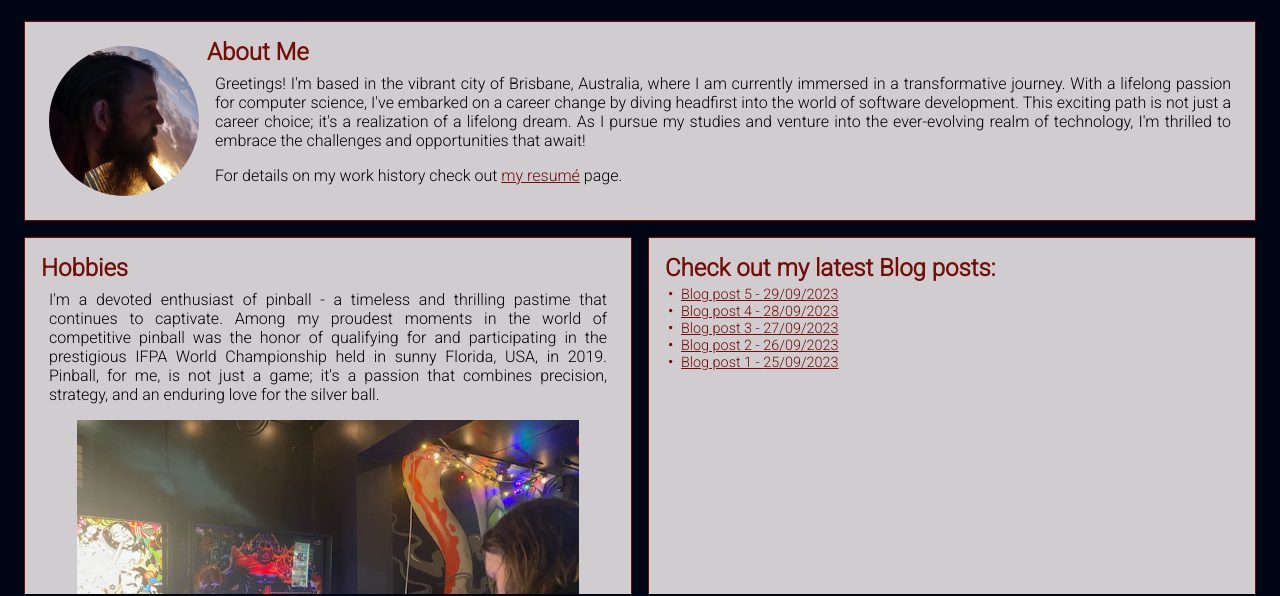
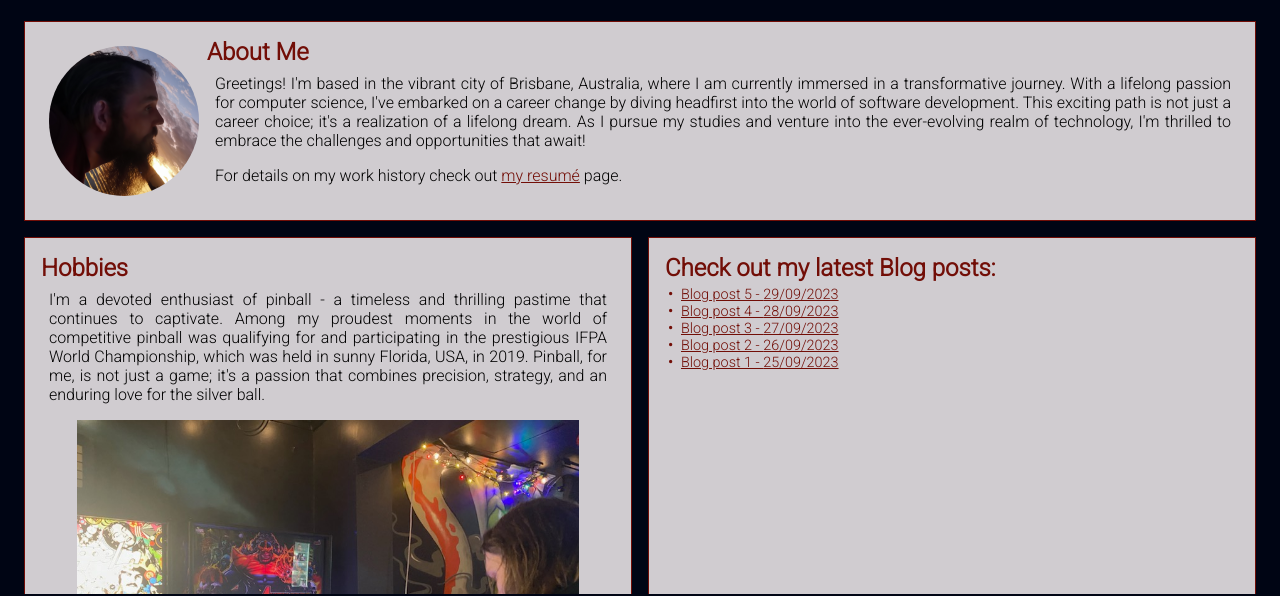
Before and after one commit to dtbooy/DirkBooy-T1A2-Portfolio, a plain HTML site: page src/about.html in a window 1280 px wide. Shown: the part 126-722 px from the top of the page. Drawn offline with Linux system fonts and the light colour scheme.

Commit message:
content for README.md added, minor edits to comments in HTML & CSS

```diff
--- a/src/about.html
+++ b/src/about.html
@@ -54,9 +54,9 @@
             <h2>Hobbies</h2>
             <p>
                 I'm a devoted enthusiast of pinball - a timeless and thrilling pastime that continues to captivate.
-                Among my proudest moments in the world of competitive pinball was the honor of qualifying for and
-                participating in the prestigious IFPA World Championship held in sunny Florida, USA, in 2019. Pinball,
-                for me, is not just a game; it's a passion that combines precision, strategy, and an enduring love for
+                Among my proudest moments in the world of competitive pinball was qualifying for and participating in
+                the prestigious IFPA World Championship, which was held in sunny Florida, USA, in 2019. Pinball, for
+                me, is not just a game; it's a passion that combines precision, strategy, and an enduring love for
                 the silver ball.
             </p>
             <figure>
--- a/src/style.css
+++ b/src/style.css
@@ -17,7 +17,7 @@
         background-color:#000514;
         /* Setup whole page in a flex box */
         display:flex;
-        flex-direction:column; /*  stack header-nav-main-footer ontop of eachother */
+        flex-direction:column; /*  stack header-nav-main-footer on top of each other */
         height:100vh; /* limit size to screen height to viewport so header/nav/footer stay in place */
     }
     main{
@@ -29,7 +29,7 @@
     }
 
     figure {
-       /* Will display <Figure> content on top of eachother (eg fig - caption or multiple figures etc)   */
+       /* Will display <Figure> content on top of each other (eg fig - caption or multiple figures etc)   */
        display:flex;
        flex-direction: column;
        align-items: center;
@@ -47,7 +47,7 @@
         text-align:center;
         padding: 0rem 0.5rem;
     }
-    /* default formating for content cards */
+    /* default formatting for content cards */
 .content-box {
     margin:0.5rem ;
     padding:1rem;
@@ -56,7 +56,7 @@
     background-color: #d0ccd0;
     flex-grow: 1;
 }
-/* Bullet list formating in content cards */
+/* Bullet list formatting in content cards */
 .content-box ul {
     margin: 0.25rem 1rem 0.5rem; /* move the lists style out so it aligns with the text */
     list-style-type: none; /* remove bullet point to be replaced with theme styled markers */
@@ -105,7 +105,7 @@
     /* Reset the default link values for the menu bar */
     nav a:visited, nav a:link {color:#fbfcff}
 
-    /* Foramt the links in the nav bar to navigation buttons */
+    /* Format the links in the nav bar to navigation buttons */
     nav a{
         flex:1 0 80px; /* flex buttons allows them to grow slightly larger on wider screens */
         text-align: center;
@@ -144,7 +144,7 @@
     color: #fbfcff;
     }
 
-    /* scale the size of social links logos with footer height (based on vh) minimum size justs smaller than the text*/
+    /* scale the size of social links logos with footer height (based on vh) minimum size just smaller than the text*/
     footer img {
     width:5vh;
     min-width: 0.9em;
@@ -158,7 +158,7 @@
         align-items: center;
     }
     .copy-container{
-        /* center copywrite notice in copy-container*/
+        /* center copyright notice in copy-container*/
         display: flex;
         justify-content: center; /*horizontally center text*/
         align-items: center; /*vertically center text*/
@@ -229,7 +229,7 @@
     text-align: center;
 
 }
-    /* adjust link formating for call to action buttions */
+    /* adjust link formatting for call to action buttons */
     .button a {
         text-decoration: none;
         color: #fbfcff;
@@ -261,7 +261,7 @@
         font-size: 5vh;
     }
 }
-/*Break point - LArger phones + (Screen size > 481px+) */
+/*Break point - Larger phones + (Screen size > 481px+) */
 @media only screen and (min-width: 480px) {
     h1 {
         font-size: 2rem;
@@ -274,7 +274,7 @@
     }
 
 
-    /* footer condensensed onto 1 line */
+    /* footer condensed onto 1 line */
     footer{
         /* display copyright notice next to social links */
         flex-direction:row;
```
Also changed, not shown: docs/site-map.png (added), 1 other file.
